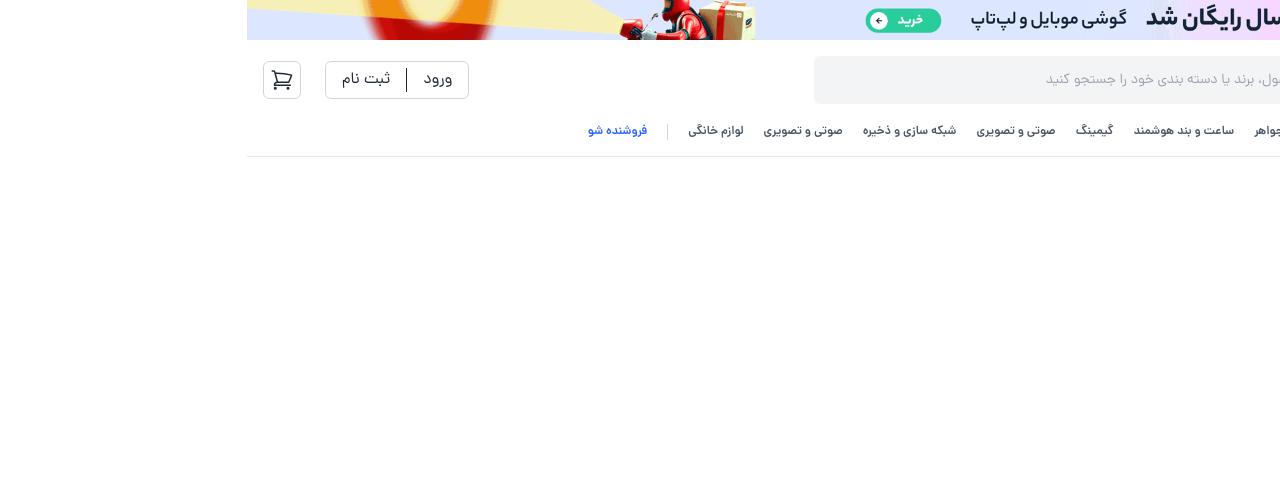
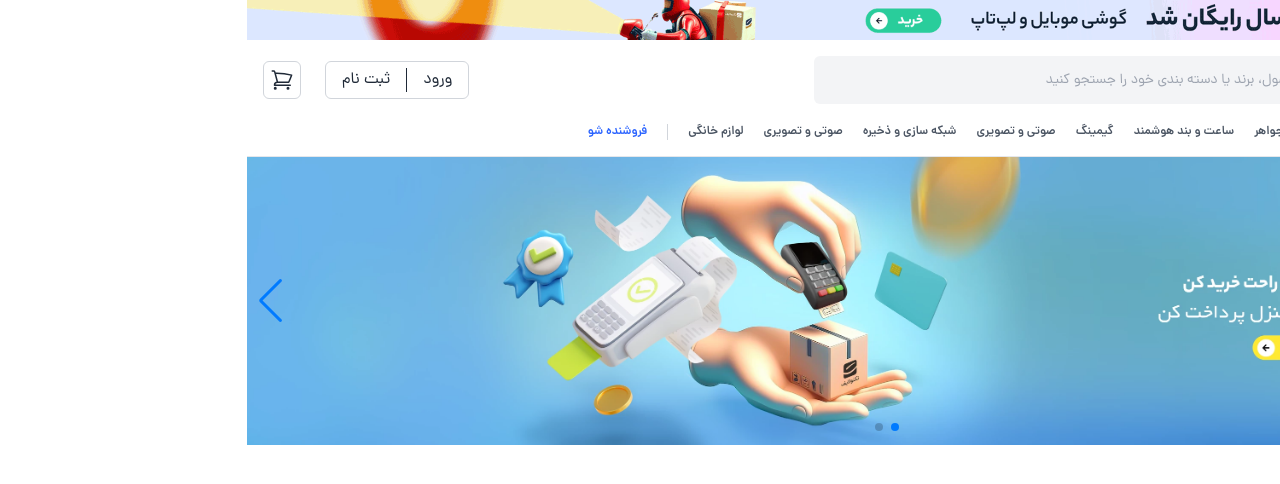
Before and after one commit to rezaeiar/lunakala, a Next.js app: page / in a window 1280 px wide. Shown: the top 484 px of the page. Built offline with nearby package versions, Linux system fonts and the light colour scheme.

Commit message:
feat: Start developing the home page showcase slider

```diff
--- /dev/null
+++ b/app/_components/templates/index/SliderShowcase/SliderShowcase.tsx
@@ -0,0 +1,47 @@
+"use client"
+import { Swiper, SwiperSlide } from 'swiper/react';
+import 'swiper/css';
+import 'swiper/css/navigation';
+import 'swiper/css/pagination';
+import { Navigation, Pagination, Mousewheel, Keyboard } from 'swiper/modules';
+import Image from 'next/image';
+
+export default function SliderShowcase() {
+    return (
+        <div className="">
+            <Swiper
+                cssMode={true}
+                // direction={'vertical'}
+                navigation={true}
+                pagination={true}
+                mousewheel={true}
+                keyboard={true}
+                modules={[Navigation, Pagination, Mousewheel, Keyboard]}
+                className="mySwiper"
+            >
+                <SwiperSlide>
+                    <div className="">
+                        <Image
+                            src={'/images/banner/b1.webp'}
+                            alt='festival-banner'
+                            width={1000}
+                            height={1000}
+                            className='w-full object-cover'
+                        />
+                    </div>
+                </SwiperSlide>
+                <SwiperSlide>
+                    <div className="">
+                        <Image
+                            src={'/images/banner/b1.webp'}
+                            alt='festival-banner'
+                            width={1000}
+                            height={1000}
+                            className='w-full object-cover'
+                        />
+                    </div>
+                </SwiperSlide>
+            </Swiper>
+        </div>
+    )
+}
--- a/app/page.tsx
+++ b/app/page.tsx
@@ -1,7 +1,9 @@
+import SliderShowcase from "./_components/templates/index/SliderShowcase/SliderShowcase";
+
 export default function Home() {
     return (
         <main className="">
-
+            <SliderShowcase />
         </main>
     );
 }
```
Also changed, not shown: package.json (+4 -3 lines), public/images/banner/b1.webp (added), 1 other file (tests, documents, lock files or other folders).
